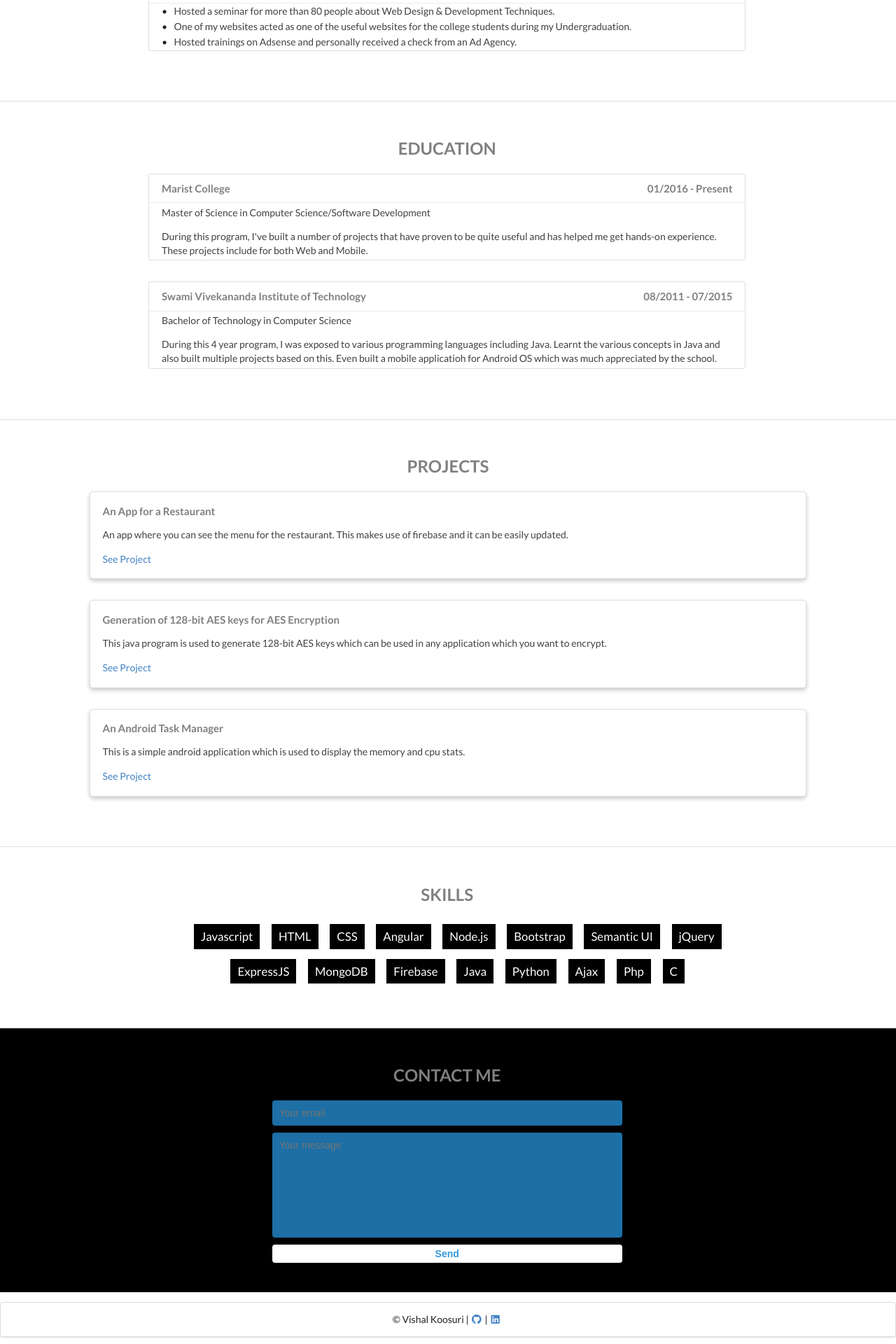
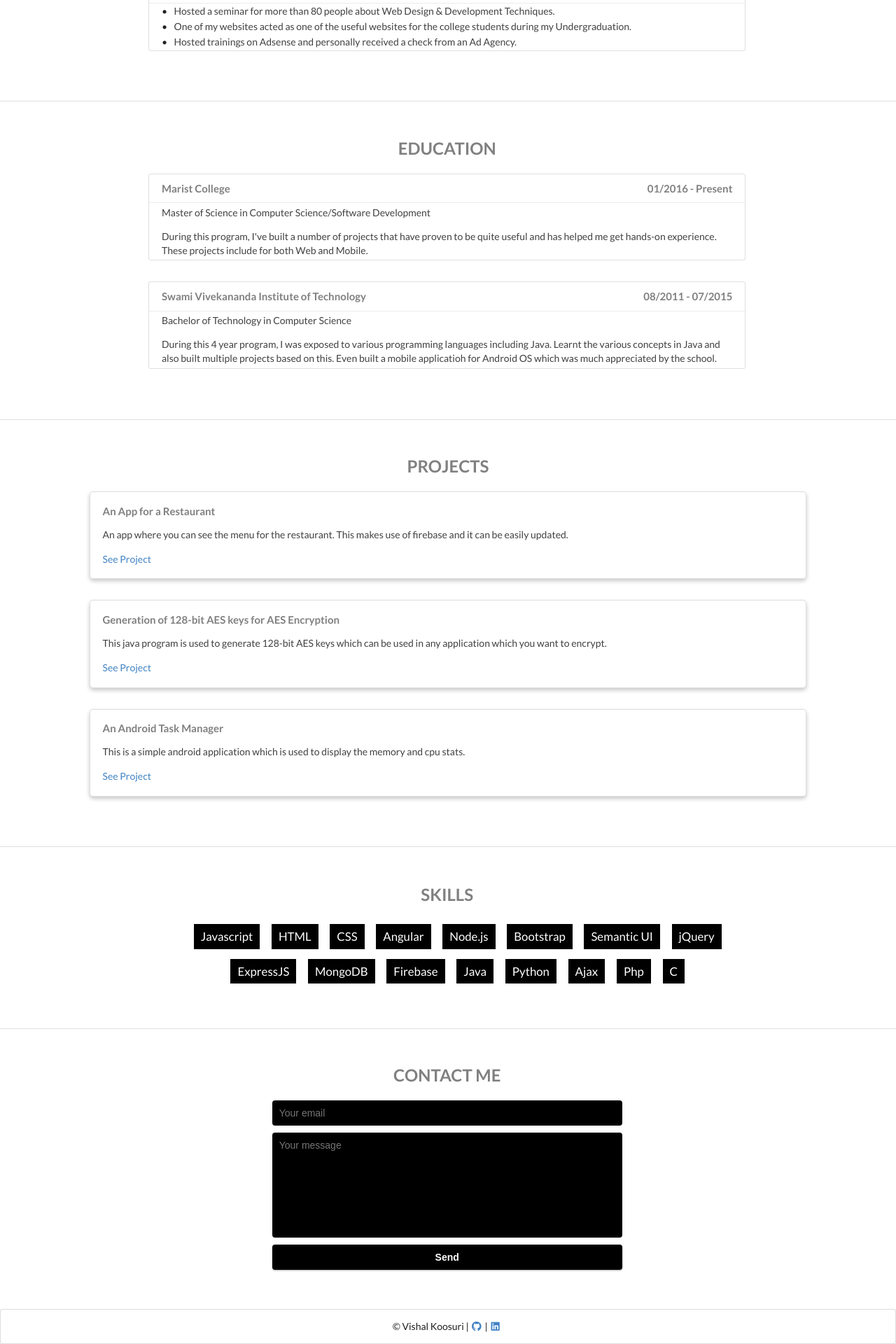
Before and after one commit to dainvinc/dainvinc.github.io, a Jekyll site: the page built from home.html, in a window 1280 px wide. Shown: the part 996-2916 px from the top of the page at 70% size. Built offline with Jekyll 4.4.1, drawn with Linux system fonts in a browser that asks for light colours; nearby versions of some CDN libraries.

Commit message:
Changed some styling for the contact form

```diff
--- a/css/custom.css
+++ b/css/custom.css
@@ -319,7 +319,7 @@ h4 {
   border-radius: 4px;
   border: none;
   margin-bottom: 10px;
-  background: #1d6fa5;
+  background: black;
   color: #fff;
   -webkit-transition: .5s ease all;
   transition: .5s ease all;
@@ -333,15 +333,19 @@ h4 {
 .contact button {
   display: block;
   width: 100%;
-  background: #fff;
+  background: black;
   border-radius: 4px;
-  padding: 5px 10px;
+  padding: 10px 10px;
   border: none;
-  color: #3498db;
+  color: white;
   font-weight: 700;
   box-shadow: 0 1px 3px rgba(0,0,0,0.12), 0 1px 2px rgba(0,0,0,0.24);
   -webkit-transition: .5s ease all;
   transition: .5s ease all;
+}
+
+.contact button:hover {
+  background-color: gray;
 }
 
 .white-text {
--- a/home.html
+++ b/home.html
@@ -238,7 +238,7 @@ layout: default
 
 <!-- BEGIN CONTACT -->
 
-<div class="row black">
+<div class="row">
   <div class="side-content"></div>
   <div class="main-content">
     <div class="content-header">
```
